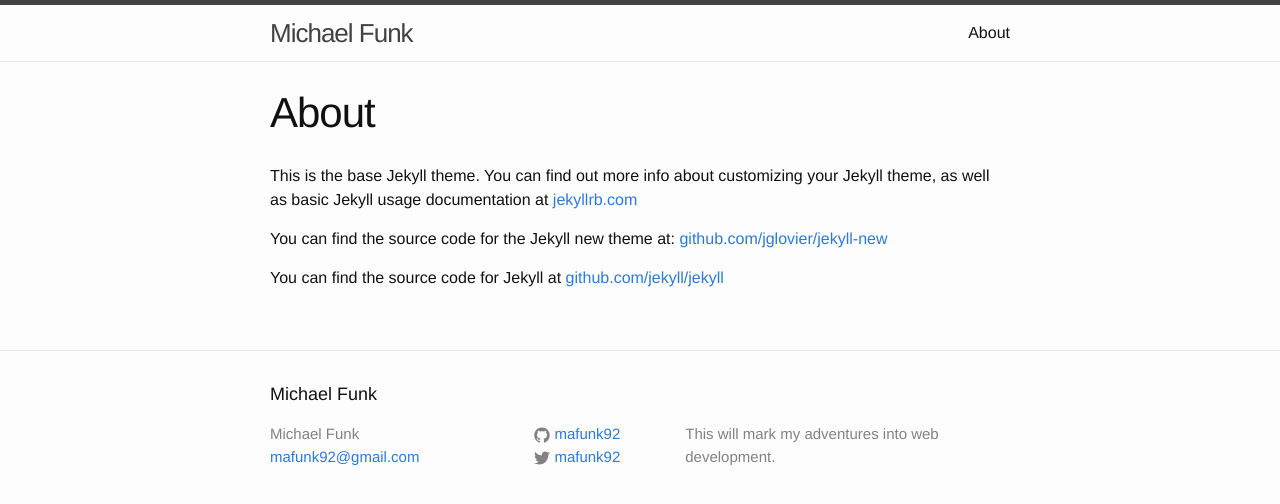
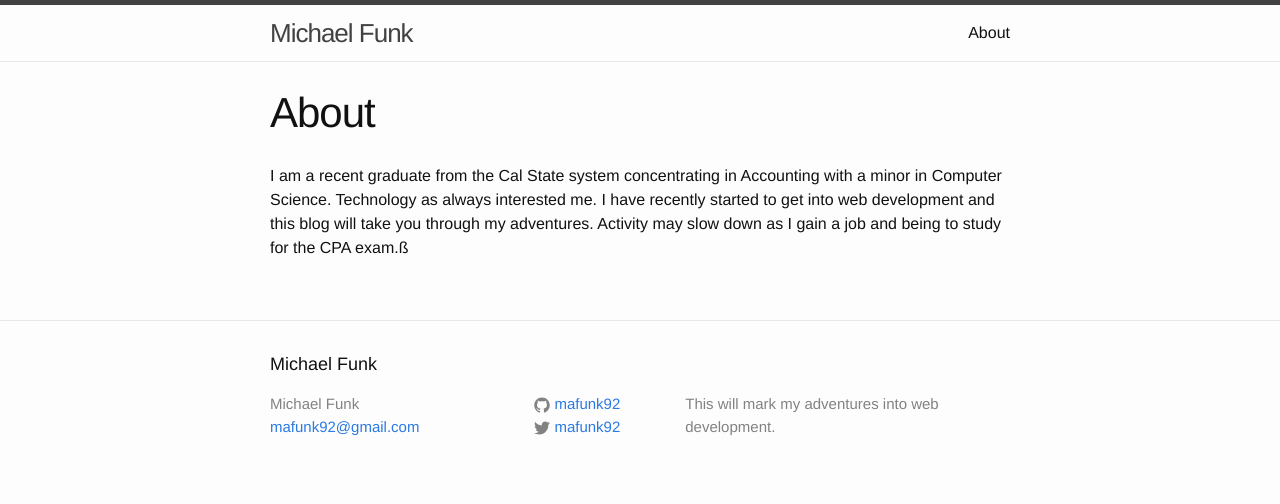
Before and after one commit to mafunk92/mafunk92.github.io, a Jekyll site: the page built from about.md, in a window 1280 px wide. Shown: the top 504 px of the page. Built offline with Jekyll 4.4.1, drawn with Linux system fonts in a browser that asks for light colours.

Commit message:
add cname

```diff
--- /dev/null
+++ b/CNAME
@@ -0,0 +1 @@
+mafunk.info
--- a/about.md
+++ b/about.md
@@ -4,8 +4,4 @@ title: About
 permalink: /about/
 ---
 
-This is the base Jekyll theme. You can find out more info about customizing your Jekyll theme, as well as basic Jekyll usage documentation at [jekyllrb.com](http://jekyllrb.com/)
-
-You can find the source code for the Jekyll new theme at: [github.com/jglovier/jekyll-new](https://github.com/jglovier/jekyll-new)
-
-You can find the source code for Jekyll at [github.com/jekyll/jekyll](https://github.com/jekyll/jekyll)
+I am a recent graduate from the Cal State system concentrating in Accounting with a minor in Computer Science. Technology as always interested me. I have recently started to get into web development and this blog will take you through my adventures. Activity may slow down as I gain a job and being to study for the CPA exam.ß
```
